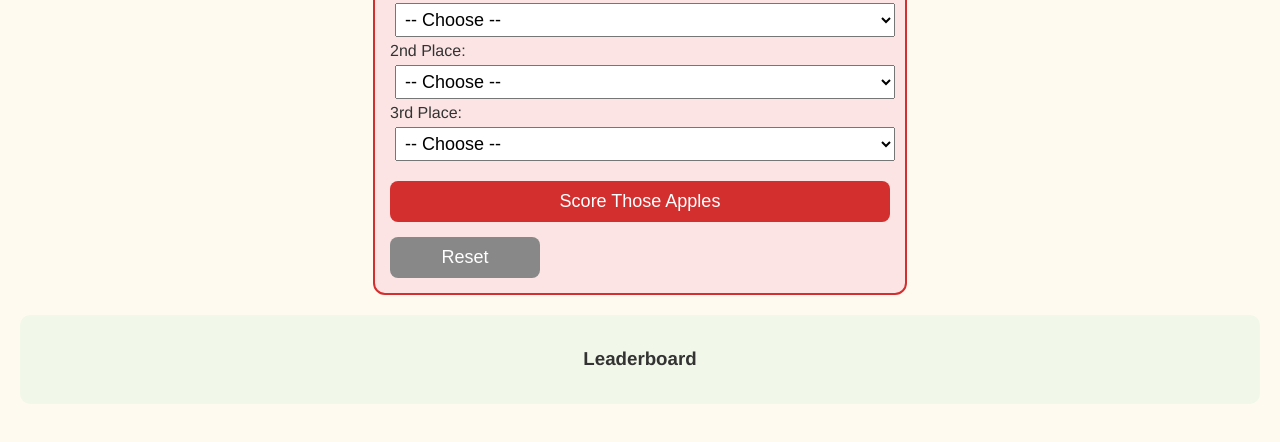
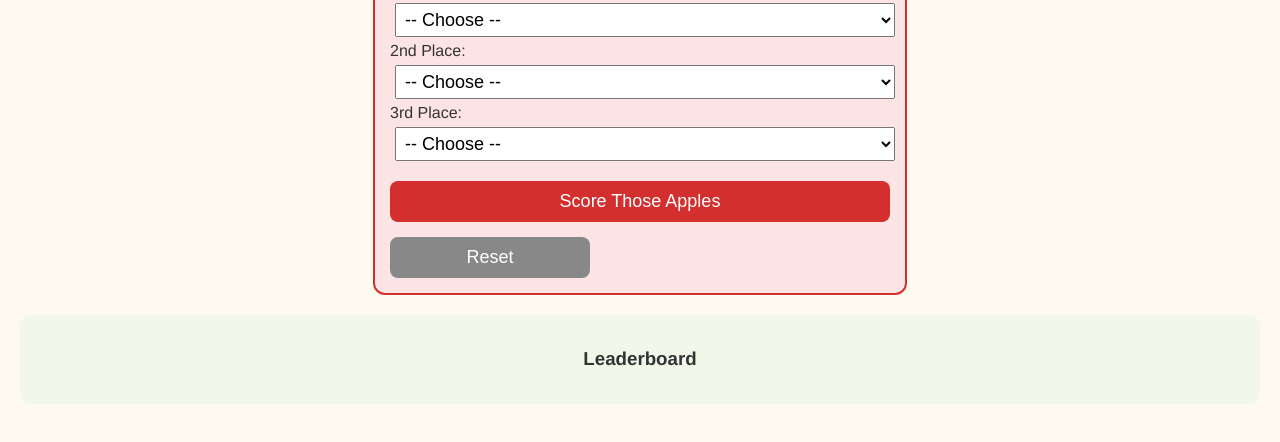
Before and after one commit to mgriffioen/apple, a plain HTML site: page index.html in a window 1280 px wide. Shown: the part 228-670 px from the top of the page. Drawn offline with nearby package versions, Linux system fonts and the light colour scheme; no server answers.

Commit message:
Update index.html

```diff
--- a/index.html
+++ b/index.html
@@ -123,7 +123,7 @@
     <select class="rank" data-rank="3"></select><br />
 
     <button onclick="submitRanking()">Score Those Apples</button>
-    <button onclick="resetCompetition()" style="background:#888;width: 30%;">Reset</button>
+    <button onclick="resetCompetition()" style="background:#888;width: 40%;">Reset</button>
   </div>
 
   <div class="results">
```
